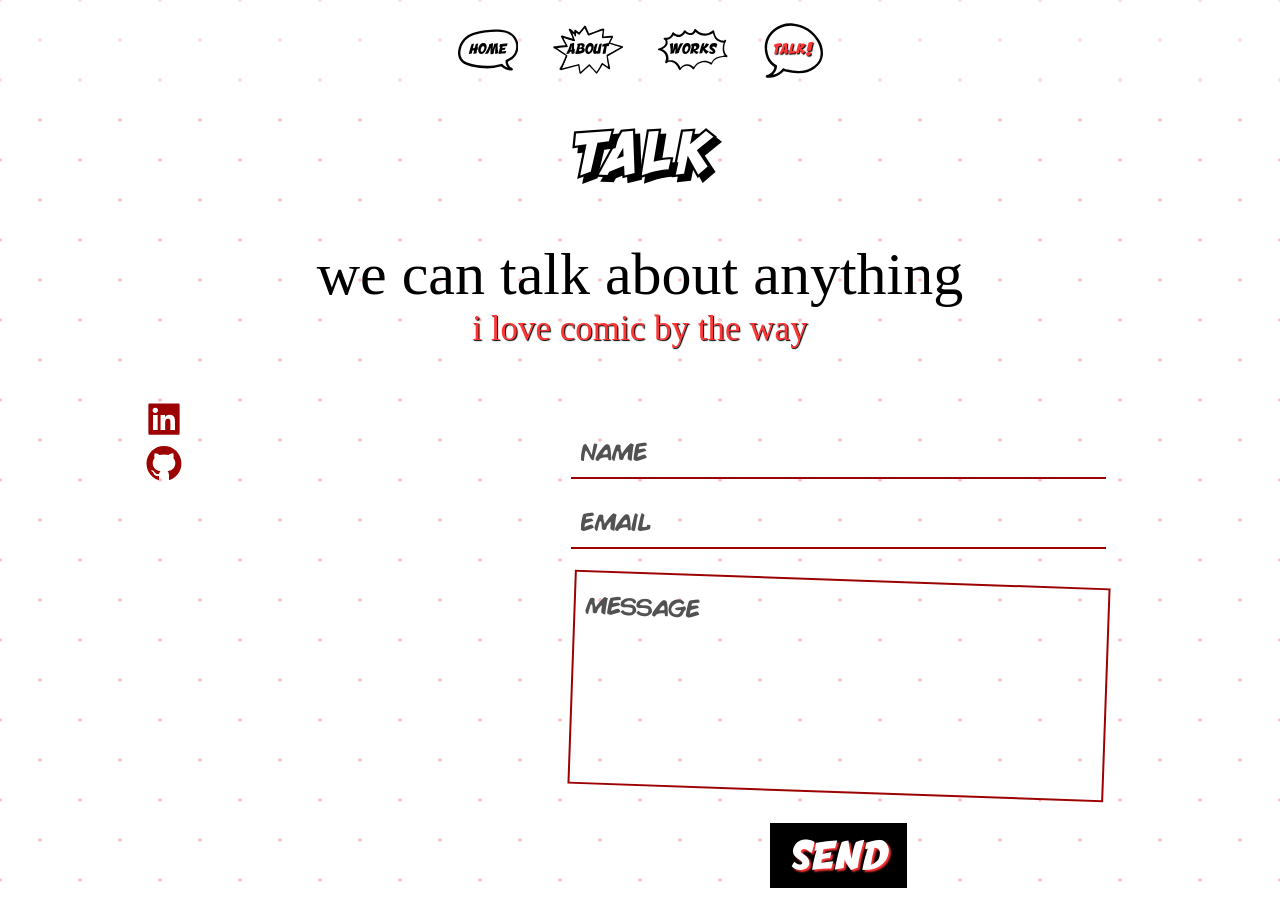
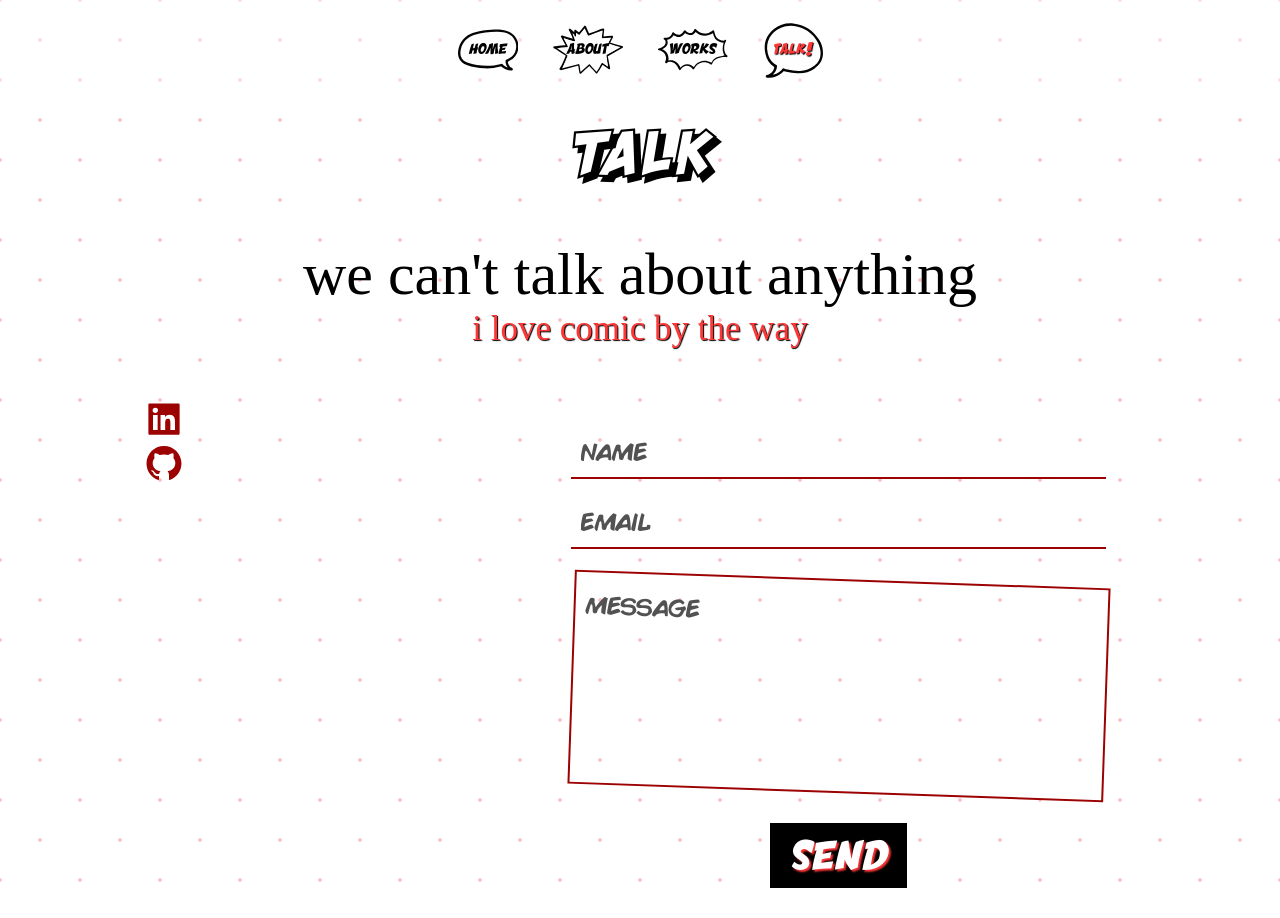
Before and after one commit to antoninosartori/imanto, a React (Vite) app: page /talk in a window 1280 px wide. Built offline with nearby package versions, Linux system fonts and the light colour scheme; a web font is replaced by a local one.

Commit message:
probando vercel

```diff
--- a/src/pages/Talk.jsx
+++ b/src/pages/Talk.jsx
@@ -15,7 +15,7 @@ const Talk = () => {
             <  TitleHeader title='talk' />
 
             <div className="contactText">
-                <h2>we can talk about anything</h2>
+                <h2>we can't talk about anything</h2>
                 <h3>i love comic by the way</h3>
             </div>
 
```
